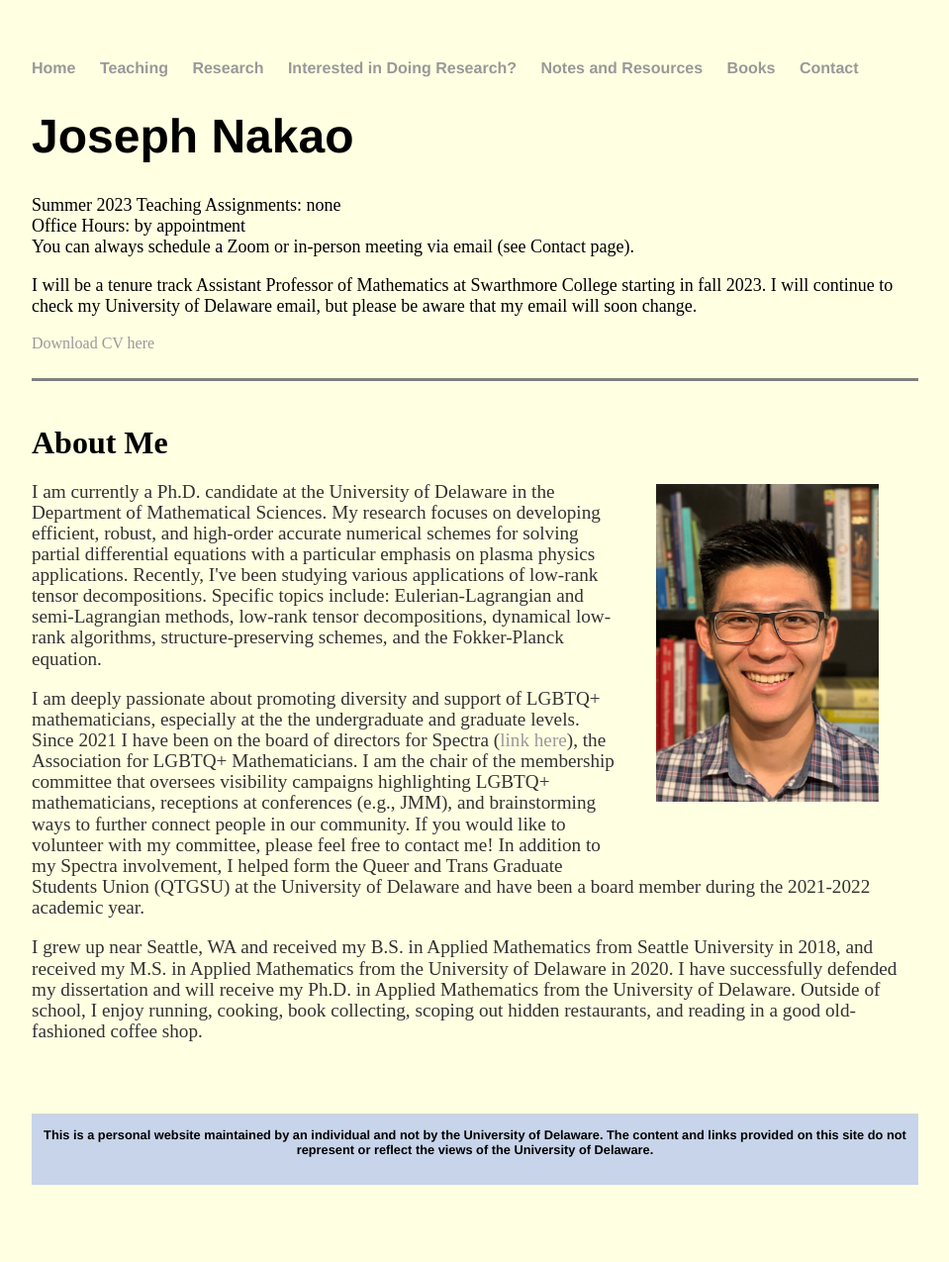
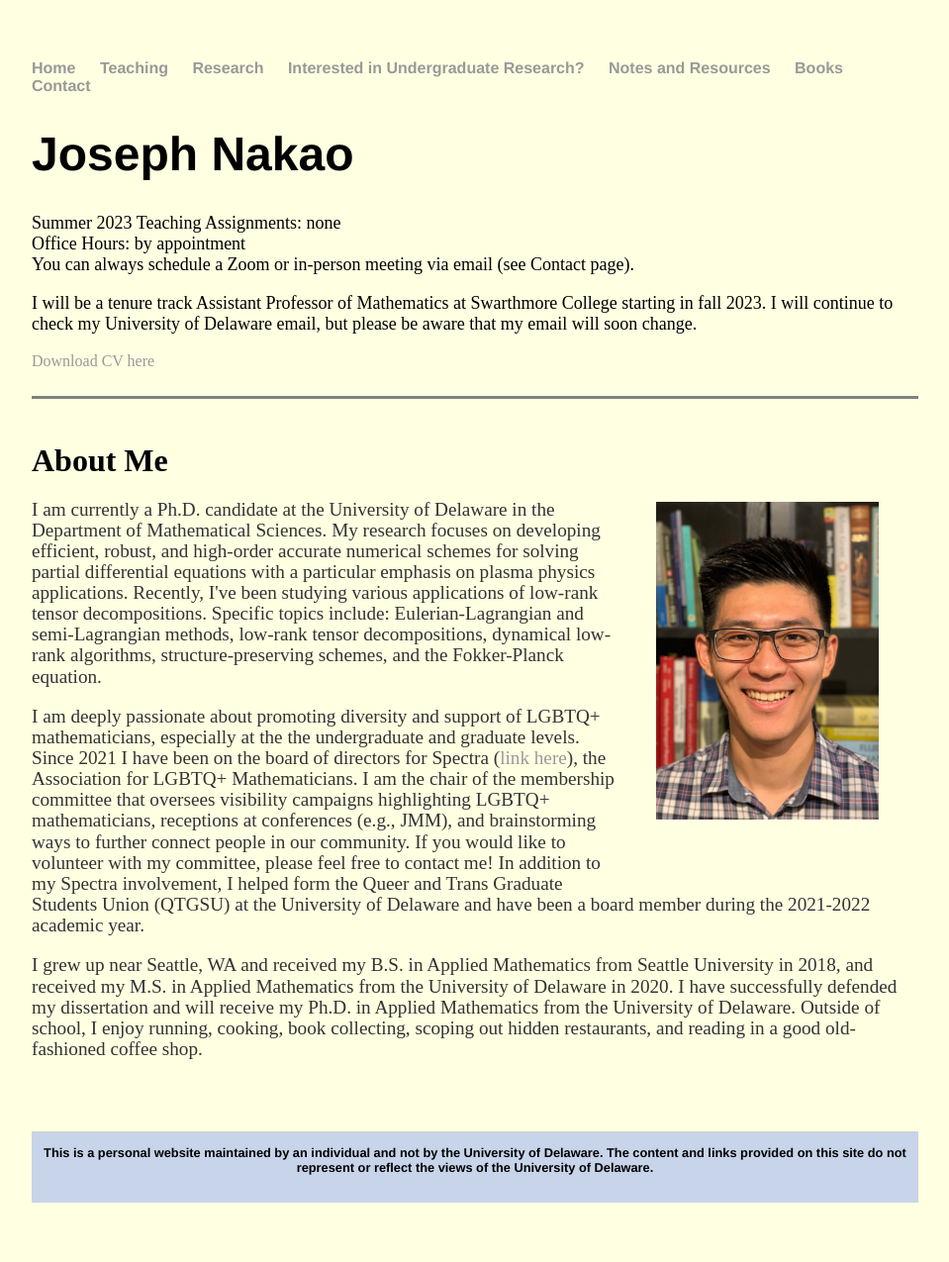
Before and after one commit to jhknakao/jhknakao.github.io, a Jekyll site: the page built from index.html, in a window 1280 px wide. Shown: the whole page at 99% size, without its empty margins (160-1119 px from the left). Built offline with Jekyll 4.4.1, drawn with Linux system fonts in a browser that asks for light colours.

Commit message:
Update default.html

```diff
--- a/_layouts/default.html
+++ b/_layouts/default.html
@@ -11,7 +11,7 @@
 	        		<li><a href="/">Home</a></li>
 	        		<li><a href="/teaching">Teaching</a></li>
 				<li><a href="/research">Research</a></li>
-				<li><a href="/undergradresearch">Interested in Doing Research?</a></li>
+				<li><a href="/undergradresearch">Interested in Undergraduate Research?</a></li>
 				<li><a href="/notes">Notes and Resources</a></li>
 				<li><a href="/books">Books</a></li>
 				<li><a href="/contact">Contact</a></li>
```
